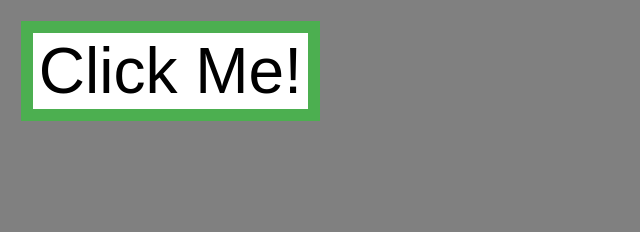
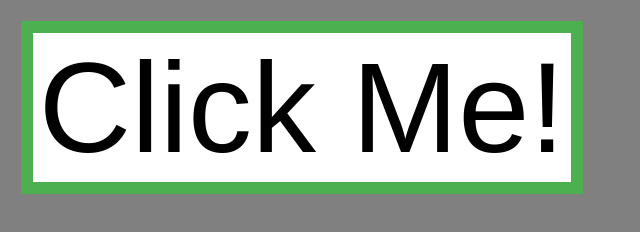
Before and after one commit to JonathanWu1120/clickme, a plain HTML site: page index.html in a window 1280 px wide. Shown: the whole page, without its empty margins (0-640 px from the left). Drawn offline with Linux system fonts and the light colour scheme.

Commit message:
Bigger button

```diff
--- a/index.html
+++ b/index.html
@@ -6,11 +6,11 @@
 button {
 	border: none;
 	color: white;
-	padding; 10vw 10vw;
+	padding; 30vw 30vw;
 	text-align: center;
 	text-decoration: none;
 	display: inline-block;
-	font-size: 5vw;
+	font-size: 10vw;
 	margin: 1vw 1vw;
 	transition-duration: 0.4s;
 	cursor: pointer;
```
